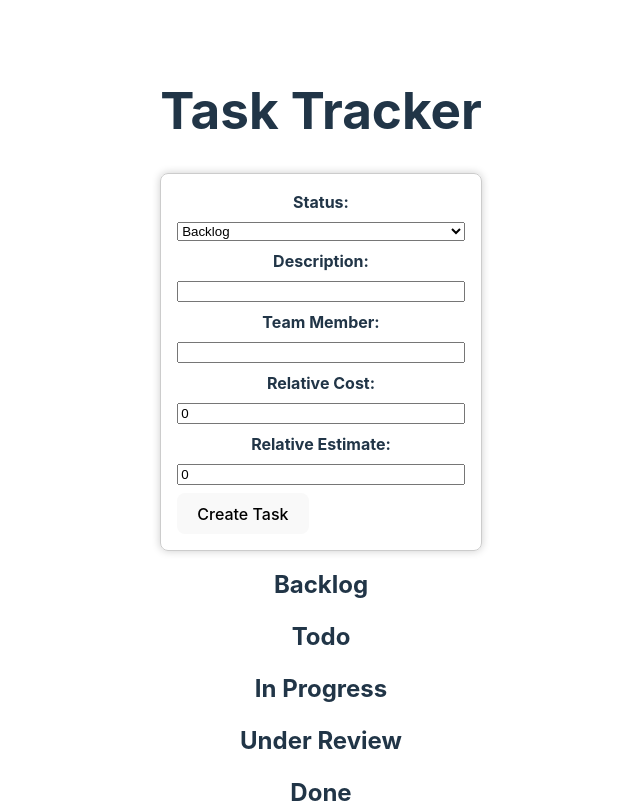
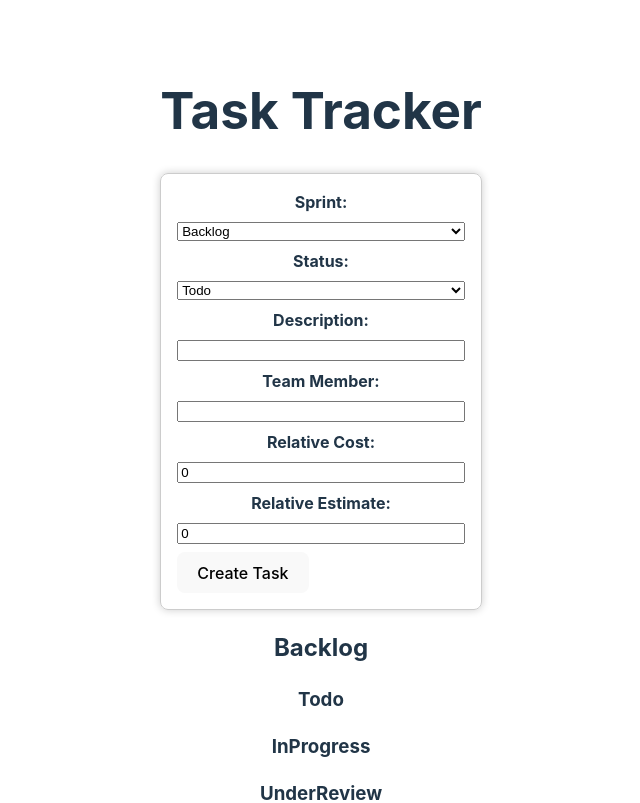
Before and after one commit to Newie03/Sprint-Planning-App-JAC-Inc, a React (Vite) app in the folder SprintPlanningAppJACInc/: page / in a window 1280 px wide. Shown: the top 803 px of the page, without its empty margins (319-959 px from the left). Built offline with nearby package versions, Linux system fonts and the light colour scheme.

Commit message:
Sprints partially implemented

```diff
--- a/SprintPlanningAppJACInc/src/App.jsx
+++ b/SprintPlanningAppJACInc/src/App.jsx
@@ -4,59 +4,108 @@ import TaskList from "./components/TaskList";
 import "./App.css";
 
 const App = () => {
-  const [tasks, setTasks] = useState({
-    Backlog: [],
+  const [sprints, setSprints] = useState([
+    {
+      name: "Backlog",
+      columns: ["Todo", "InProgress", "UnderReview", "Done"],
+      tasks: {
         Todo: [],
         InProgress: [],
         UnderReview: [],
         Done: [],
-  });
+      },
+    },
+    {
+      name: "Sprint 1",
+      columns: ["Todo", "InProgress", "UnderReview", "Done"],
+      tasks: {
+        Todo: [],
+        InProgress: [],
+        UnderReview: [],
+        Done: [],
+      },
+    },
+  ]);
+
   const [editingTask, setEditingTask] = useState(null);
 
   const handleTaskSubmit = (task) => {
     if (editingTask) {
-      setTasks((prevTasks) => {
-        const newTasks = { ...prevTasks };
-        const taskList = newTasks[editingTask.status];
-        const index = taskList.findIndex(
+      setSprints((prevSprints) => {
+        const newSprints = [...prevSprints];
+        const prevSprintIndex = newSprints.findIndex(
+          (s) => s.name === editingTask.sprint
+        );
+        const prevTaskList =
+          newSprints[prevSprintIndex].tasks[editingTask.status];
+        const prevTaskIndex = prevTaskList.findIndex(
           (t) => t.description === editingTask.description
         );
-        if (index !== -1) {
-          taskList[index] = task;
-          if (task.status !== editingTask.status) {
-            newTasks[editingTask.status] = taskList.filter(
+        if (prevTaskIndex !== -1) {
+          // Remove task from previous sprint and status
+          newSprints[prevSprintIndex].tasks[editingTask.status] =
+            prevTaskList.filter(
               (t) => t.description !== editingTask.description
             );
-            newTasks[task.status] = [...newTasks[task.status], task];
-          }
+          // Update task with new values
+          const updatedTask = { ...editingTask, ...task };
+          const newSprintIndex = newSprints.findIndex(
+            (s) => s.name === updatedTask.sprint
+          );
+          const newTaskList =
+            newSprints[newSprintIndex].tasks[updatedTask.status];
+          // Add task to new sprint and status
+          newSprints[newSprintIndex].tasks[updatedTask.status] = [
+            ...newTaskList,
+            updatedTask,
+          ];
         }
         setEditingTask(null);
-        return newTasks;
+        return newSprints;
       });
     } else {
-      setTasks((prevTasks) => ({
-        ...prevTasks,
-        [task.status]: [...prevTasks[task.status], task],
-      }));
+      setSprints((prevSprints) => {
+        const newSprints = [...prevSprints];
+        const sprintIndex = newSprints.findIndex((s) => s.name === task.sprint);
+        newSprints[sprintIndex].tasks[task.status] = [
+          ...newSprints[sprintIndex].tasks[task.status],
+          task,
+        ];
+        return newSprints;
+      });
     }
   };
-
   const handleEdit = (task) => {
     setEditingTask(task);
   };
 
   const handleRemove = (task) => {
-    setTasks((prevTasks) => {
-      const newTasks = { ...prevTasks };
-      const taskList = newTasks[task.status];
+    setSprints((prevSprints) => {
+      const newSprints = [...prevSprints];
+      const sprintIndex = newSprints.findIndex((s) => s.name === task.sprint);
+      const taskList = newSprints[sprintIndex].tasks[task.status];
       const index = taskList.findIndex(
         (t) => t.description === task.description
       );
       if (index !== -1) {
         taskList.splice(index, 1);
       }
-      return newTasks;
+      return newSprints;
     });
+  };
+
+  const handleCreateSprint = () => {
+    const newSprint = {
+      name: `Sprint ${sprints.length}`,
+      columns: ["Todo", "InProgress", "UnderReview", "Done"],
+      tasks: {
+        Todo: [],
+        InProgress: [],
+        UnderReview: [],
+        Done: [],
+      },
+    };
+    setSprints((prevSprints) => [...prevSprints, newSprint]);
   };
 
   return (
@@ -66,41 +115,28 @@ const App = () => {
         onSubmit={handleTaskSubmit}
         editingTask={editingTask}
         onCancel={() => setEditingTask(null)}
+        sprints={sprints}
       />
+      <div className="sprint-list">
+        {sprints.map((sprint) => (
+          <div key={sprint.name} className="sprint">
+            <h2>{sprint.name}</h2>
             <div className="task-lists">
+              {sprint.columns.map((column) => (
                 <TaskList
-          title="Backlog"
-          tasks={tasks.Backlog}
+                  key={`${sprint.name}-${column}`}
+                  title={column}
+                  tasks={sprint.tasks[column]}
                   onEdit={handleEdit}
                   onRemove={handleRemove}
                 />
-        <TaskList
-          title="Todo"
-          tasks={tasks.Todo}
-          onEdit={handleEdit}
-          onRemove={handleRemove}
-        />
-        <TaskList
-          title="In Progress"
-          tasks={tasks.InProgress}
-          onEdit={handleEdit}
-          onRemove={handleRemove}
-        />
-        <TaskList
-          title="Under Review"
-          tasks={tasks.UnderReview}
-          onEdit={handleEdit}
-          onRemove={handleRemove}
-        />
-        <TaskList
-          title="Done"
-          tasks={tasks.Done}
-          onEdit={handleEdit}
-          onRemove={handleRemove}
-        />
+              ))}
+            </div>
+          </div>
+        ))}
+        <button onClick={handleCreateSprint}>Create Sprint</button>
       </div>
     </div>
   );
 };
-
 export default App;
--- a/SprintPlanningAppJACInc/src/components/TaskForm.jsx
+++ b/SprintPlanningAppJACInc/src/components/TaskForm.jsx
@@ -1,8 +1,11 @@
 import React, { useState, useEffect } from "react";
 
-const TaskForm = ({ onSubmit, editingTask, onCancel }) => {
+const TaskForm = ({ onSubmit, editingTask, onCancel, sprints }) => {
+  const [sprint, setSprint] = useState(
+    editingTask ? editingTask.sprint : sprints[0].name
+  );
   const [status, setStatus] = useState(
-    editingTask ? editingTask.status : "Backlog"
+    editingTask ? editingTask.status : "Todo"
   );
   const [description, setDescription] = useState(
     editingTask ? editingTask.description : ""
@@ -17,24 +20,34 @@ const TaskForm = ({ onSubmit, editingTask, onCancel }) => {
 
   useEffect(() => {
     if (editingTask) {
+      setSprint(editingTask.sprint);
       setStatus(editingTask.status);
       setDescription(editingTask.description);
       setTeamMember(editingTask.teamMember);
       setCost(editingTask.cost);
       setEstimate(editingTask.estimate);
     } else {
-      setStatus("Backlog");
+      setSprint(sprints[0].name);
+      setStatus("Todo");
       setDescription("");
       setTeamMember("");
       setCost(0);
       setEstimate(0);
     }
-  }, [editingTask]);
+  }, [editingTask, sprints]);
 
   const handleSubmit = (e) => {
     e.preventDefault();
-    onSubmit({ status, description, teamMember, cost, estimate });
-    setStatus("Backlog");
+    onSubmit({
+      sprint,
+      status,
+      description,
+      teamMember,
+      cost,
+      estimate,
+    });
+    setSprint(sprints[0].name);
+    setStatus("Todo");
     setDescription("");
     setTeamMember("");
     setCost(0);
@@ -44,13 +57,25 @@ const TaskForm = ({ onSubmit, editingTask, onCancel }) => {
   return (
     <form onSubmit={handleSubmit} className="task-form">
       <div className="task-form__field">
+        <label>Sprint:</label>
+        <select value={sprint} onChange={(e) => setSprint(e.target.value)}>
+          {sprints.map((sprint) => (
+            <option key={sprint.name} value={sprint.name}>
+              {sprint.name}
+            </option>
+          ))}
+        </select>
+      </div>
+      <div className="task-form__field">
         <label>Status:</label>
         <select value={status} onChange={(e) => setStatus(e.target.value)}>
-          <option value="Backlog">Backlog</option>
-          <option value="Todo">Todo</option>
-          <option value="InProgress">InProgress</option>
-          <option value="UnderReview">UnderReview</option>
-          <option value="Done">Done</option>
+          {sprints
+            .find((s) => s.name === sprint)
+            .columns.map((column) => (
+              <option key={`${sprint}-${column}`} value={column}>
+                {column}
+              </option>
+            ))}
         </select>
       </div>
       <div className="task-form__field">
--- a/SprintPlanningAppJACInc/src/components/TaskList.jsx
+++ b/SprintPlanningAppJACInc/src/components/TaskList.jsx
@@ -2,13 +2,14 @@ import React from "react";
 
 const TaskList = ({ title, tasks, onEdit, onRemove }) => (
   <div className="task-list">
-    <h2>{title}</h2>
+    <h3>{title}</h3>
     <ul>
       {tasks.map((task) => (
-        <li key={task.description} className="task-list__item">
-          <div className="task-list__itemtask-list__item-status">
-            Status: {task.status}
-          </div>
+        <li
+          key={`${task.sprint}-${task.description}`}
+          className="task-list__item"
+        >
+          <div className="task-list__item-status">Status: {task.status}</div>
           <div className="task-list__item-description">
             Description: {task.description}
           </div>
```
Lines whose indentation alone changed are shown as unchanged.
